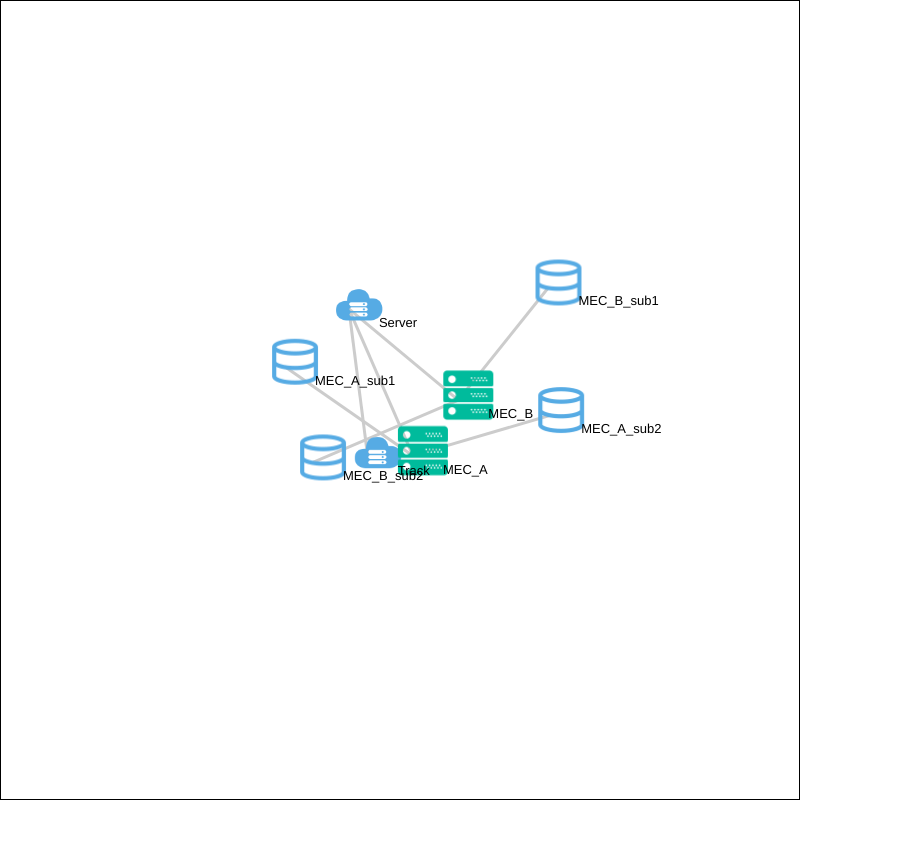
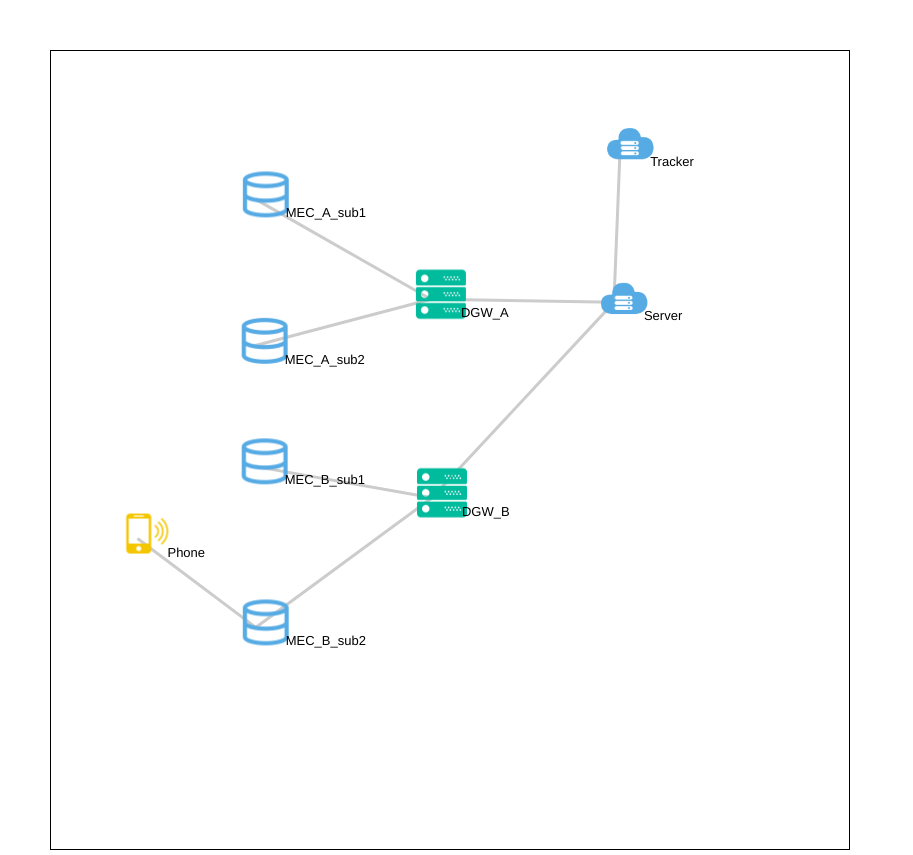
Before and after one commit to iwtofly/draw-d3.js, a website: page main.html in a window 1280 px wide. Shown: the whole page, without its empty margins (0-913 px from the left). Before the commit the page ends 805 px from the top, so only its background shows below. Drawn offline with nearby package versions, Linux system fonts and the light colour scheme; animation ran at ten frames a second.

Commit message:
make the initail node fixed

```diff
--- a/main.html
+++ b/main.html
@@ -25,6 +25,10 @@
 		background-color: white;
 		border-radius: 5px;
 	}
+	svg{
+		margin-top: 50px;
+		margin-left: 50px;
+	}
 	</style>
 
 </head>
--- a/public/js/failed_test.js
+++ b/public/js/failed_test.js
@@ -16,8 +16,13 @@
           var resources = [ ["T",{"data":""}],["A",{"data":"A"}],
                   ["S",{"content":{"file1":"pic1","file2":"pic2"}}],
                   ["A",1,{"data":""}] ,["A",2,{"data":""}],["B",{"data":""}],
-                  ["B",1,{"data":""}],["B",2,{"node":"这是MEC_sub_B2"}],
-                 ];
+                  ["B",1,{"data":""}],["B",2,{"node":""}],
+                  ["PH",{"target":"B2"},{"data":""}]  ];
+
+          // var position = {"Tracker":{xp:47,yp:219}, "Server":{xp:85,yp:337},"MEC_A":{xp:240,yp:271},"MEC_B":{xp:240,yp:480},
+          //                 "MEC_A_sub1":{xp:400,yp:180},"MEC_A_sub2":{xp:400,yp:295},
+          //                 "MEC_B_sub1":{xp:400,yp:453},"MEC_B_sub2":{xp:400,yp:586}
+          //                 }
 
                   // ["PH",{"target":"A1"},{"data":""}]
           //socket.io接收到的数据
@@ -36,29 +41,31 @@
              // var resources = [["A"],["B"],["B",1], ["T"],["S"],["A",1] ,["A",2],["B",2]];
                var nodeLength = resources.length;
 
-               var dd='{"data":"kk"';
-               var aa=dd+",'data':'aa'}";
-               console.log("aa"+aa)
+               // 参考
+               // var dd='{"data":"kk"';
+               // var aa=dd+",'data':'aa'}";
+               // console.log("aa"+aa)
 
                console.log("nodeLength:"+nodeLength)
-               var targetT,targetS,targetA,targetB,targetSub={};
+               var targetT,targetS,targetA,targetB,subIndex,targetSub={};
+               var k=0;
 
                var nodes = d3.range(0,nodeLength).map(function(i){
                     if(resources[i].length==2 &&  resources[i][0]=="T"){
-                         targetT=i
-                         return {name:"Track",img:"./img/cloud-server.png",data:resources[i][1]}
+                         targetT=i;
+                         return {name:"Tracker",img:"./img/cloud-server.png",data:resources[i][1], x:570,y:95}
                     }
                     else if(resources[i].length==2 && resources[i][0]=="S"){
-                         targetS=i
-                         return {name:"Server",img:"./img/cloud-server.png",data:resources[i][1]}
+                         targetS=i;
+                         return {name:"Server",img:"./img/cloud-server.png",data:resources[i][1],x:570,y:246}
                     }
                     else if(resources[i].length==2 && resources[i][0]=="A"){
-                         targetA=i
-                         return {name:"MEC_A",img:"./img/swtich.png" ,data:resources[i][1]}
+                         targetA=i;
+                         return {name:"DGW_A",img:"./img/swtich.png" ,data:resources[i][1], x:380,y:248}
                     }
                     else if(resources[i].length==2 && resources[i][0]=="B"){
-                         targetB=i
-                         return {name:"MEC_B",img:"./img/swtich.png", data:resources[i][1]}
+                         targetB=i;
+                         return {name:"DGW_B",img:"./img/swtich.png", data:resources[i][1],x:380,y:450}
                     }
                     else if(resources[i].length==3 && resources[i][0]=="A"){
                           targetSub=JSON.stringify(targetSub).toString();
@@ -73,7 +80,7 @@
                           }
                           console.log("temp "+temp)
                           targetSub=JSON.parse(temp);
-                         return {name:"MEC_A_sub"+resources[i][1],img:"./img/MEC.png",data:resources[i][2]}
+                         return {name:"MEC_A_sub"+resources[i][1],img:"./img/MEC.png",data:resources[i][2],x:200 , y:resources[i][1]==1 ? 145:295}
                     }
                     else if(resources[i].length==3 && resources[i][0]=="B"){
                           targetSub=JSON.stringify(targetSub).toString();
@@ -86,11 +93,20 @@
                             temp = targetSub+","+tempname+":"+i+"}";
                           }
                           targetSub=JSON.parse(temp);
-                         return {name:"MEC_B_sub"+resources[i][1],img:"./img/MEC.png",data:resources[i][2]}
+                         return {name:"MEC_B_sub"+resources[i][1],img:"./img/MEC.png",data:resources[i][2],x:200,y:resources[i][1]==1 ? 415:580}
                     }
                     else if(resources[i].length==3 && resources[i][0]=="PH"){
-
-                         return {name:"Phone",img:"./img/MEC.png",data:resources[i][2]}
+                          k++;
+                          var tempTar=resources[i][1].target;
+                          subIndex=targetSub[tempTar];
+                          var tempY=function(){
+                            if(tempTar=="A1"){return position.MEC_A_sub1.yp+(k-2)*50}
+                            else if(tempTar=="A2"){return position.MEC_A_sub2.yp+(k-2)*50}
+                            else if(tempTar=="B1"){return position.MEC_B_sub1.yp+(k-2)*50}
+                            else if(tempTar=="B2"){return position.MEC_B_sub2.yp+(k-2)*50};
+                          }
+                         return {name:"Phone",img:"./img/phone.png",data:resources[i][2],
+                                  x:85, y:tempY }
                     }
 
                     console("i:"+i)
@@ -103,9 +119,9 @@
                     console.log("nodes["+i+"]"+JSON.stringify(nodes[i]))
                     if(nodes[i]["name"]=="Server"){
                          return {source: i,target: targetT}
-                    }if(nodes[i].name=="MEC_A"){
+                    }if(nodes[i].name=="DGW_A"){
                          return {source: i,target: targetS}
-                    }if(nodes[i].name=="MEC_B"){
+                    }if(nodes[i].name=="DGW_B"){
                          return {source: i,target: targetS}
                     }if(nodes[i].name.substr(0,9)=="MEC_A_sub"){
                          var temTar1= targetA==undefined ? targetS:targetA;
@@ -113,6 +129,13 @@
                     }if(nodes[i].name.substr(0,9)=="MEC_B_sub"){
                          var temTar2= targetB==undefined ? targetS:targetB;
                          return {source: i,target: temTar2}
+                    }if(nodes[i].name =="Phone"){
+                        //这是上一级的索引例如“A1”
+                        console.log(resources[i][1].target)
+                        var tempTar=resources[i][1].target;
+                        subIndex=targetSub[tempTar];
+                        console.log("phone: "+subIndex)
+                        return {source: i ,target: subIndex}
                     }
                })
 
@@ -121,7 +144,7 @@
 
 
                //节点和边;
-               // var nodes = [ {name: "Track" ,img:"./img/cloud-server.png" },{name:"Server",img:"./img/cloud-server.png"},
+               // var nodes = [ {name: "Tracker" ,img:"./img/cloud-server.png" },{name:"Server",img:"./img/cloud-server.png"},
                //                { name: "网关", img:"./img/swtich.png"}, { name: "网关", img:"./img/swtich.png" },
                //          { name: "MEC_a1" ,img:"./img/MEC.png"}, { name: "MEC_a2" ,img:"./img/MEC.png" },
                //          { name: "MEC_b1" ,img:"./img/MEC.png" }, { name: "MEC_b2" ,img:"./img/MEC.png" }];
@@ -137,6 +160,7 @@
                               .links(edges)  //连线数组
                               .size([width,height])  //作用域范围
                               .linkDistance(150)
+                              .gravity(.05)
                               .charge([-400]);
 
                var drag = force.drag()
@@ -163,8 +187,6 @@
                                    .attr("xlink:href",function(d){
                                         return d.img;
                                    })
-                                   .attr("x",10)
-                                   .attr("y",10)
                                    .call(force.drag) //节点能够拖动
                                    .on("mouseover",function(d,i){
                                    /*
@@ -193,6 +215,7 @@
                                    })
 
 
+
                svg_nodes_img.on("dblclick",dblclick)
                //描述节点的文字
                var svg_texts = svg.selectAll("text")
@@ -205,18 +228,20 @@
                                         .text(function(d){
                                              return d.name;
                                         });
+
                force.on("tick",function(){ //每个时间间隔
+
                     //更新连线坐标
-                    svg_edges.attr("x1",function(d){return d.source.x ;})
-                              .attr("y1",function(d){return d.source.y ;})
-                              .attr("x2",function(d){return d.target.x ;})
-                              .attr("y2",function(d){return d.target.y})
+                    svg_edges.attr("x1",function(d){d.fixed = true ;return d.source.x ;})
+                              .attr("y1",function(d){d.fixed = true; return d.source.y ;})
+                              .attr("x2",function(d){d.fixed = true; return d.target.x ;})
+                              .attr("y2",function(d){d.fixed = true; return d.target.y})
                     //更新节点坐标
-                    svg_nodes_img.attr("x",function(d){return d.x-15})
-                              .attr("y",function(d){ return d.y-30});
+                    svg_nodes_img.attr("x",function(d){d.fixed = true; return d.x-15})
+                              .attr("y",function(d){ d.fixed = true; return d.y-30});
 
-                    svg_texts.attr("x",function(d){ return d.x+10})
-                              .attr("y",function(d){ return d.y+10});
+                    svg_texts.attr("x",function(d){ d.fixed = true; return d.x+10})
+                              .attr("y",function(d){ d.fixed = true; return d.y+10});
 
                });
 
```
Also changed, not shown: public/img/phone.png (added).
